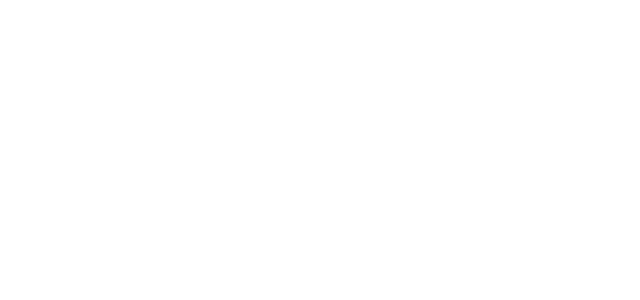
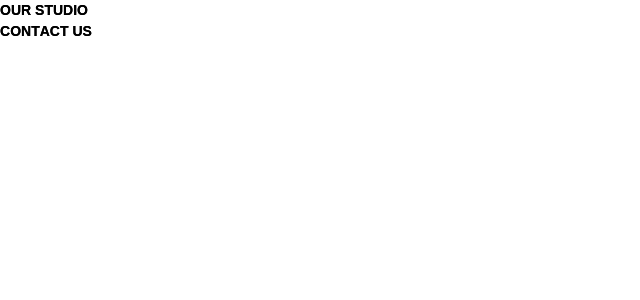
Before and after one commit to jniemann/tedquinton, a Next.js app: page /home in a window 1280 px wide. Shown: the top 300 px of the page, without its empty margins (0-640 px from the left). Built offline with nearby package versions, Linux system fonts and the light colour scheme.

Commit message:
footer in home

```diff
--- a/src/app/home/partials/HomeFooter.tsx
+++ b/src/app/home/partials/HomeFooter.tsx
@@ -1,18 +1,29 @@
 "use client"
 // import { mainMenu } from "@/database/mainMenu";
 // import Lottie from "lottie-react"
-// import Word from '../../../components/Word'
+import Word from '../../../components/Word'
 // import plusIcon from '../../../assets/icons/plus_icon.svg'
 // import arrowIcon from '../../../assets/icons/arrow_icon.svg'
 // import { company } from "@/database/company";
 // import { socialNetworks } from "@/database/socialNetworks";
-// import { homeFooterInfoBlock } from "@/database/homePage";
+import { homeFooterInfoBlock } from "@/database/homePage";
 // import Image from "next/image";
 // import Link from "next/link";
 
 const Component = () => {
   return (
     <>
+      {homeFooterInfoBlock.map(item =>
+        // <Link key={item?.link + '-deslktop'} t-white="" h-effect="" href={item?.link} className="home-footer-info_block w-inline-block">
+        <Word text={item?.title} />
+        //   <p className="home-footer_p">{item?.description}</p>
+        //   <div className="footer-info-icon_holder">
+        //     <Image src={plusIcon} loading="eager" alt="" className="footer-info_icon" />
+        //     <Image src={arrowIcon} loading="eager" alt="" className="footer-info_icon" />
+        //   </div>
+        // </Link>
+      )}
+
       {/* <div grid-fade_trigger="" className="home-footer_component desktop-flex">
         <div hover-fade="" className="home-footer_layout">
           <div className="home-footer_row">
```
